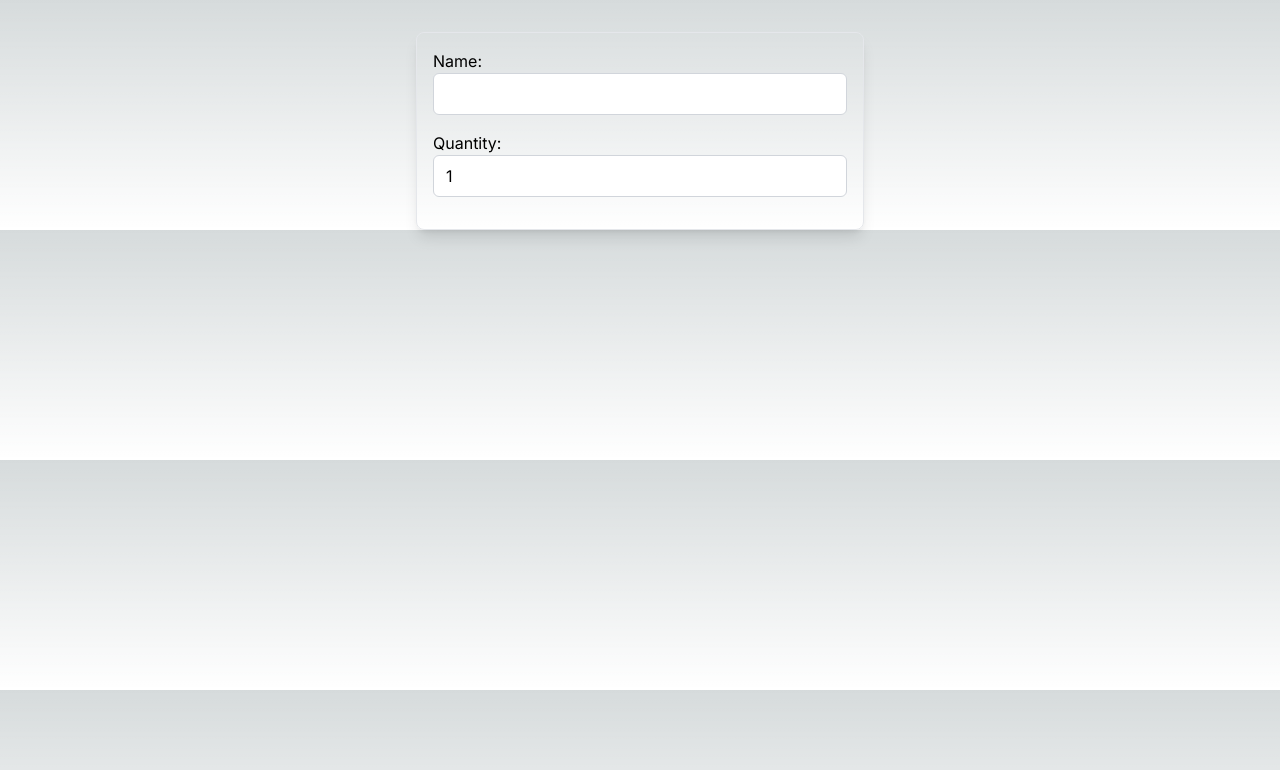
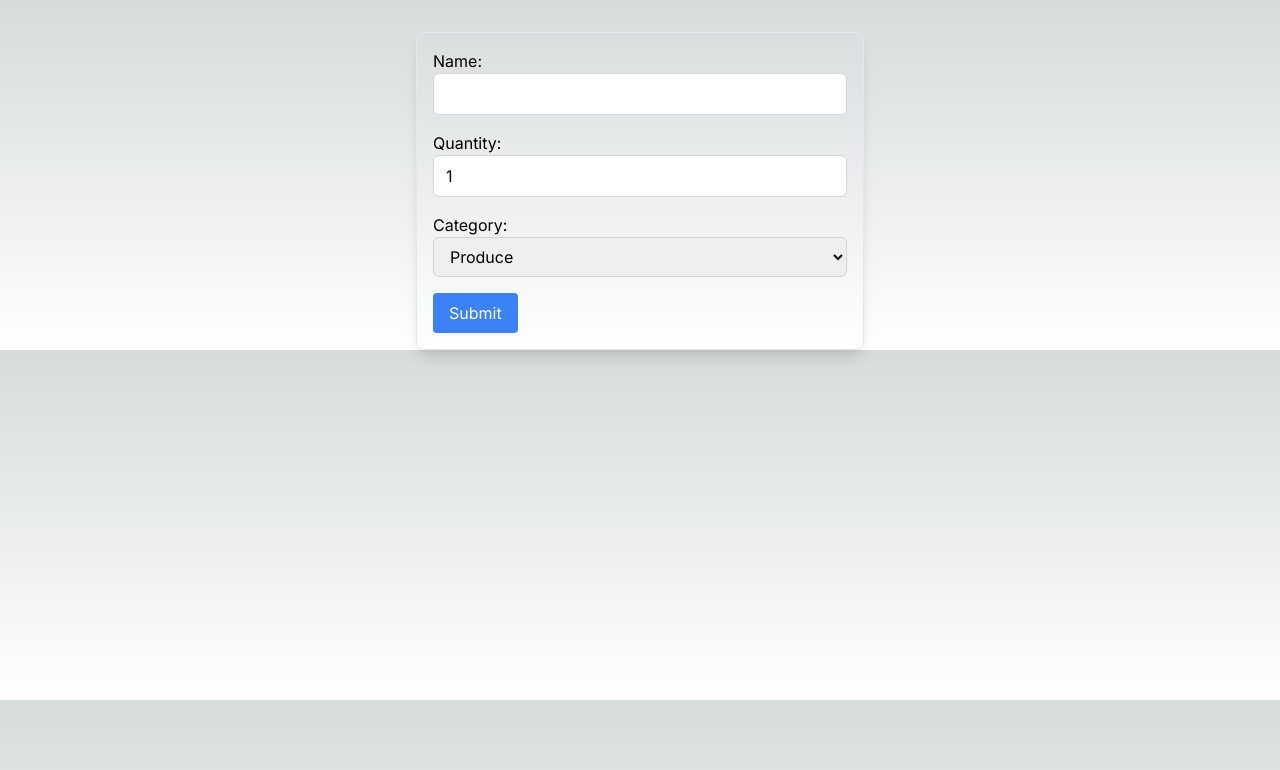
Before and after one commit to Ever-QN/cprg306-assignments, a Next.js app: page /week4 in a window 1280 px wide. Shown: the top 770 px of the page. Built offline with nearby package versions, Linux system fonts and the light colour scheme.

Commit message:
Create select dropdown menu for product category and submit button
Also made all quotations use single instead of double for more consistency

```diff
--- a/app/week4/new-item.js
+++ b/app/week4/new-item.js
@@ -1,6 +1,6 @@
 'use client';
 
-import { useState } from "react";
+import { useState } from 'react';
 
 export default function NewItem() {
 
@@ -30,11 +30,11 @@ export default function NewItem() {
     return (
         <form onSubmit={handleSubmit} className='max-w-md mx-auto mt-8 p-4 border rounded-lg shadow-lg'>
         <div className='mb-4'>
-            <label htmlFor="name" className=''>Name: </label>
+            <label htmlFor='name' className=''>Name: </label>
             <input
-            type="text"
-            id="name"
-            name="name"
+            type='text'
+            id='name'
+            name='name'
             value={name}
             onChange={(e) => setName(e.target.value)}
             required
@@ -43,20 +43,46 @@ export default function NewItem() {
         </div>
 
         <div>
-            <label htmlFor="quantity">Quantity: </label>
+            <label htmlFor='quantity'>Quantity: </label>
             <input
-            type="number"
-            id="quantity"
-            name="quantity"
+            type='number'
+            id='quantity'
+            name='quantity'
             value={quantity}
             onChange={(e) => setQuantity(Number(e.target.value))}
-            min="1"
-            max="99"
+            min='1'
+            max='99'
             required
-            className="border border-gray-300 px-3 py-2 rounded-md w-full focus:outline-none focus:ring focus:border-blue-300 mb-4 text-black"
+            className='border border-gray-300 px-3 py-2 rounded-md w-full focus:outline-none focus:ring focus:border-blue-300 mb-4 text-black'
             />
         </div>
 
+        <div>
+            <label htmlFor='category'>Category: </label>
+            <select
+            id='category'
+            name='category'
+            value={category}
+            onChange={(e) => setCategory(e.target.value)}
+            className='border border-gray-300 px-3 py-2 rounded-md w-full focus:outline-none focus:ring focus:border-blue-300 mb-4 text-black'
+            >
+            <option value='Produce'>Produce</option>
+            <option value='Dairy'>Dairy</option>
+            <option value='Bakery'>Bakery</option>
+            <option value='Meat'>Meat</option>
+            <option value='Frozen Foods'>Frozen Foods</option>
+            <option value='Canned Goods'>Canned Goods</option>
+            <option value='Dry Goods'>Dry Goods</option>
+            <option value='Beverages'>Beverages</option>
+            <option value='Snacks'>Snacks</option>
+            <option value='Household'>Household</option>
+            <option value='Other'>Other</option>
+            </select>
+        </div>
+
+        <div>
+            <button type='submit' className='bg-blue-500 text-white px-4 py-2 rounded hover:bg-blue-600 focus:outline-none focus:ring focus:border-blue-300'>Submit</button>
+        </div>
     </form>
     )
 }
```
